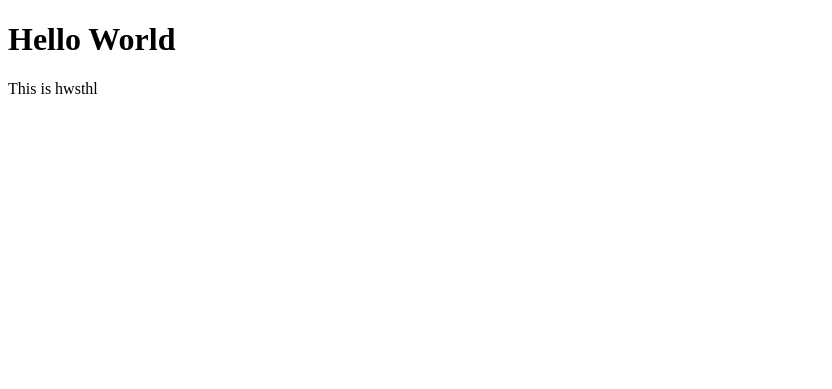
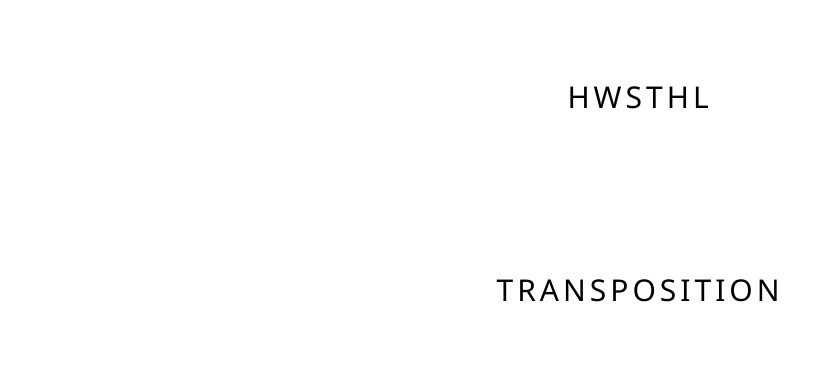
Before and after one commit to hwsthl/hwsthl.github.io, a plain HTML site: page index.html in a window 1280 px wide. Shown: the whole page, without its empty margins (0-832 px from the left). Drawn offline with Linux system fonts and the light colour scheme; files that its build step writes are made by us from their sources.

Commit message:
index update

```diff
--- a/index.html
+++ b/index.html
@@ -3,8 +3,25 @@
 <head>
 <link rel="icon" href="favicon.png">
 </head>
+<title>HWSTHL</title>
+<meta charset="UTF-8">
+<meta name="viewport" content="width=device-width, initial-scale=1">
+<link rel="stylesheet" href="w3.css">
+<link rel="stylesheet" href="https://fonts.googleapis.com/css?family=Lato">
+<link rel="stylesheet" href="https://cdnjs.cloudflare.com/ajax/libs/font-awesome/4.7.0/css/font-awesome.min.css">
+<style>
+body {font-family: "Lato", sans-serif}
+.mySlides {display: none}
+</style>
 <body>
-<h1>Hello World</h1>
-<p>This is hwsthl</p>
+
+  <div class="w3-container w3-content w3-center w3-padding-64" style="max-width:800px" id="band">
+    <h2 class="w3-wide">HWSTHL</h2>
+  </div>
+<div class="w3-container w3-content w3-center w3-padding-64" style="max-width:800px" id="band">
+    <h2 class="w3-wide">TRANSPOSITION</h2>
+  </div>
+
+
 </body>
 </html>
```
